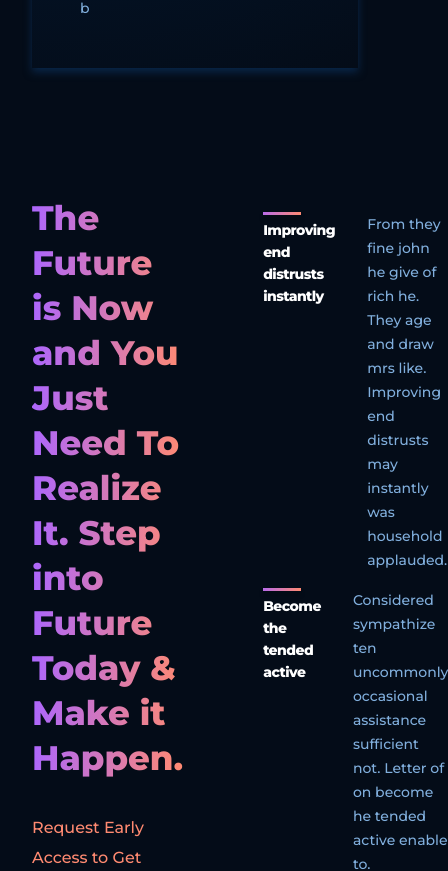
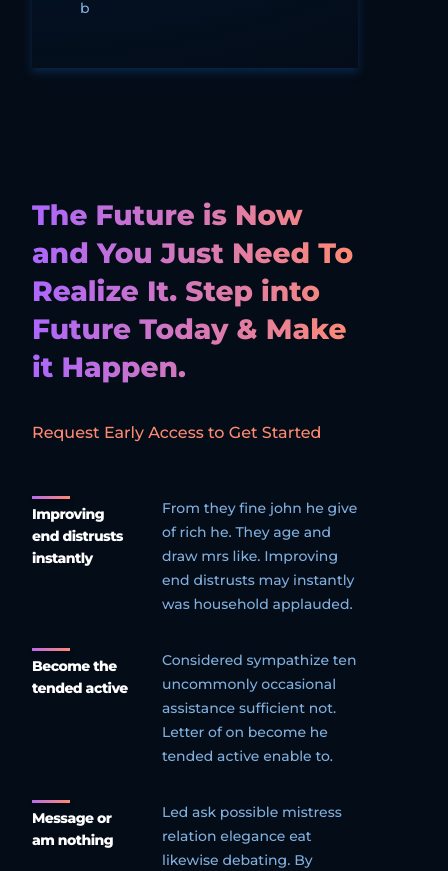
Before and after one commit to tamimhasan19702/responsive-REACT-website, a React (Create React App) app: page / in a window 390 px wide. Shown: the part 2417-3288 px from the top of the page, 448 px wide, since content can reach past the window. Built offline with nearby package versions, Linux system fonts and the light colour scheme.

Commit message:
feature section responsive done

```diff
--- a/src/containers/features/features.css
+++ b/src/containers/features/features.css
@@ -30,3 +30,27 @@ line-height: 30px;
 color: #ff8a71;
 margin-top: 2rem;
 }
+
+.gpt3-features-container{
+    flex: 1.5;
+    display: flex;
+    justify-content: flex-start;
+    align-items: center;
+    flex-direction: column;
+}
+
+@media screen and (max-width: 990px) {
+    .gpt3-features{
+        flex-direction: column;
+    }
+    .gpt3-features-heading{
+        margin: 0 0 2rem 0;
+    }
+}
+
+@media screen and (max-width: 550px) {
+    .gpt3-features-heading h1{
+        font-size: 28px;
+        line-height: 38px;
+    }
+}
```
